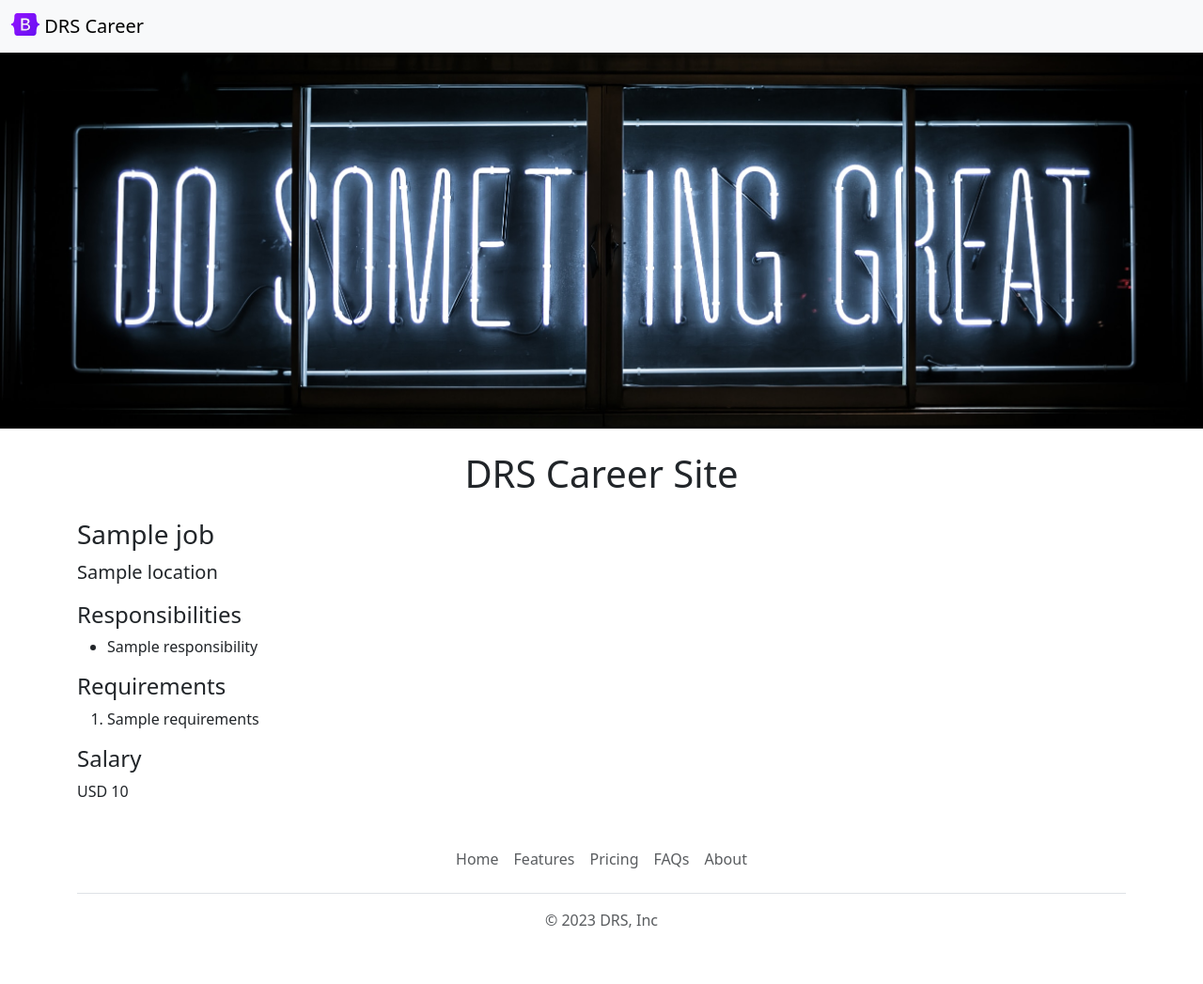
After one commit to Dhruvilshah00/flask-web-app-v2, a Flask app: template templates/jobpage.html in a window 1280 px wide. The commit adds this page. Shown: the whole page at 94% size. Run offline with Flask 3, Linux system fonts and the light colour scheme; the template is opened without the code that fills it: most values are stand-ins (such as "Sample title", 1, 10 or a date in 2020).

Commit message:
dynamic pages for each job

```diff
--- a/app.py
+++ b/app.py
@@ -1,5 +1,5 @@
 from flask import Flask, render_template, jsonify
-from database import load_jobs_from_db
+from database import load_jobs_from_db, load_job_from_db
 
 app = Flask(__name__)
 
@@ -13,5 +13,12 @@ def list_jobs():
   jobs = load_jobs_from_db()
   return jsonify(jobs)
 
+@app.route("/job/<id>")
+def show_job(id):
+  job = load_job_from_db(id)
+  if not job:
+    return "Not Found", 404
+  return render_template('jobpage.html', job=job)
+
 if __name__ == "__main__":
   app.run(host='0.0.0.0', debug=True)
--- /dev/null
+++ b/templates/banner.html
@@ -0,0 +1,9 @@
+<style>
+#banner {
+  width: 100%;
+  height: 400px;
+  object-fit: cover;
+  margin-bottom: 16px;
+}
+</style>
+<img class="img-fluid" id="banner" src="/static/banner.jpg">
--- /dev/null
+++ b/templates/bootstrap.html
@@ -0,0 +1,4 @@
+<meta charset="UTF-8">
+<meta http-equiv="X-UA-Compatible" content="IE=edge">
+<meta name="viewport" content="width=device-width, initial-scale=1.0">
+<link href="https://cdn.jsdelivr.net/npm/bootstrap@5.3.0-alpha2/dist/css/bootstrap.min.css" rel="stylesheet" integrity="sha384-aFq/bzH65dt+w6FI2ooMVUpc+21e0SRygnTpmBvdBgSdnuTN7QbdgL+OapgHtvPp" crossorigin="anonymous">
--- a/templates/jobitem.html
+++ b/templates/jobitem.html
@@ -13,6 +13,6 @@
     {% endif %}
   </div>
   <div class="col-2">
-    <a href="mailto:shahdhruvil.it@gmail.com?subject=Appliation%20for%20{{job['title']}}&body=My%20Name%3A%20%3Cyour%20Name%3E%0D%0A%0D%0AMy%20Resume%20link%3A%20%3CResume%20Link%3E%0D%0A%0D%0AMy%20LinkedIn%20link%3A%20%3CLinkedIn%20Link%3E" type="button" class="btn btn-outline-primary">Apply</a>
+    <a href="/job/{{job['id']}}" type="button" class="btn btn-outline-primary">Apply</a>
   </div>
 </div>
--- /dev/null
+++ b/templates/jobpage.html
@@ -0,0 +1,35 @@
+<!DOCTYPE html>
+<html lang="en">
+  <head>
+    <title>{{job.title}} - DRS Career</title>
+    {% include 'bootstrap.html' %}
+  </head>
+  <body>
+
+  {% include 'nav.html' %}
+  {% include 'banner.html' %}
+
+  <div class="container">
+    <h1 class="text-center mt-2 mb-4">DRS Career Site</h1>
+    <h3 class="mb-2">{{job.title}}</h3>
+    <p class="lead mt-0">{{job.location}}</p>
+    <h4>Responsibilities</h4>
+    <ul>
+      {% for line in job.responsibility.split("\n") %}
+        <li>{{line}}</li>
+      {% endfor %}
+    </ul>
+    <h4>Requirements</h4>
+    <ol>
+      {% for line in job.requirements.split("\n") %}
+        <li>{{line}}</li>
+      {% endfor %}
+    </ol>
+<!--     <p>{{job.requirements}}</p> -->
+    <h4>Salary</h4>
+    <p>{{job.currency}} {{job.salary}}</p>
+  </div>
+
+  {% include 'footer.html' %}
+  </body>
+</html>
--- a/templates/nav.html
+++ b/templates/nav.html
@@ -1,6 +1,6 @@
 <nav class="shadow-sm navbar bg-body-tertiary fixed-top">
   <div class="container-fluid">
-    <a class="navbar-brand" href="#">
+    <a class="navbar-brand" href="/">
       <img src="/static/logo.svg" alt="Logo" width="30" height="24" class="d-inline-block align-text-top">
       DRS Career
     </a>
```
Also changed, not shown: database.py (+12 -0 lines), templates/home.html (+4 -14 lines).
